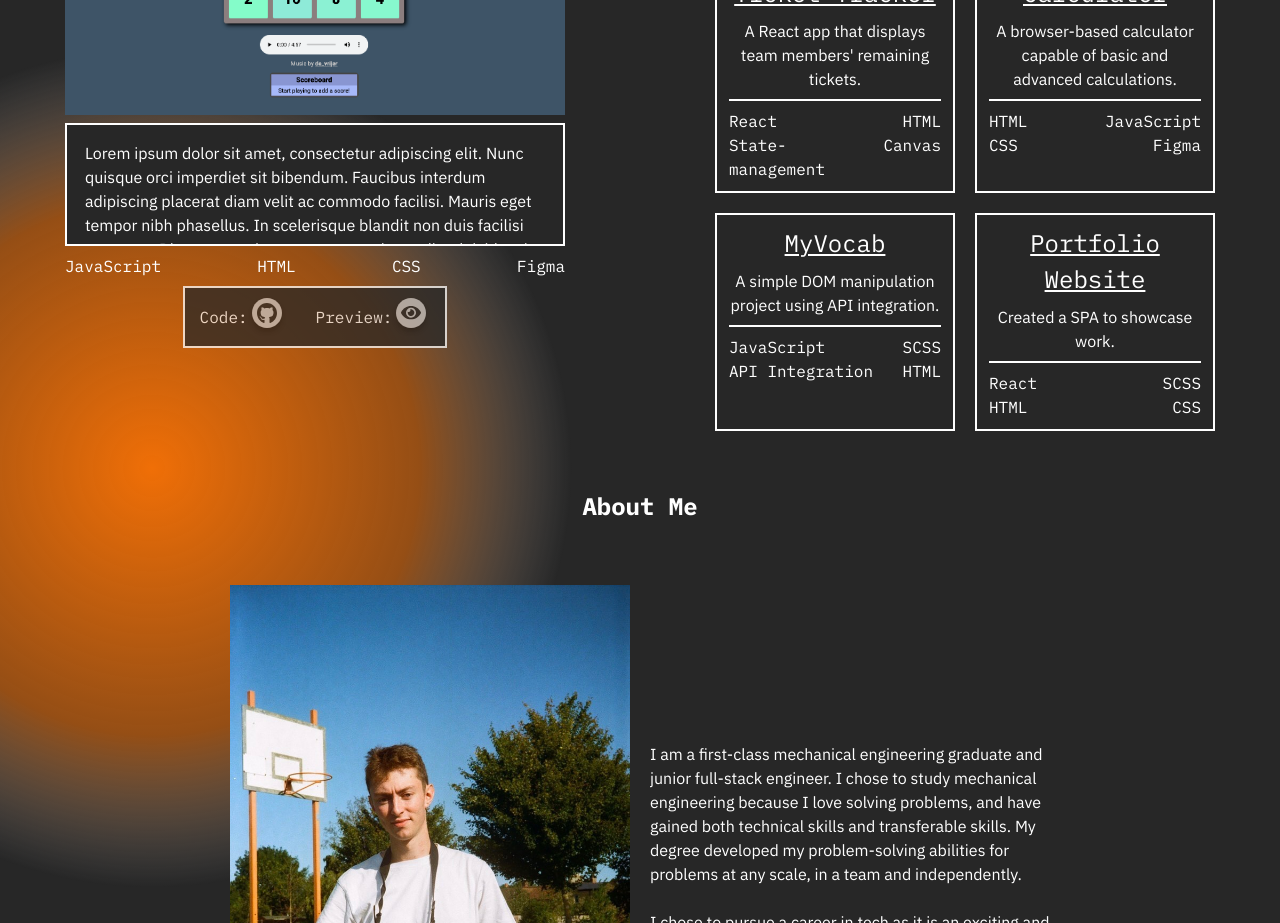
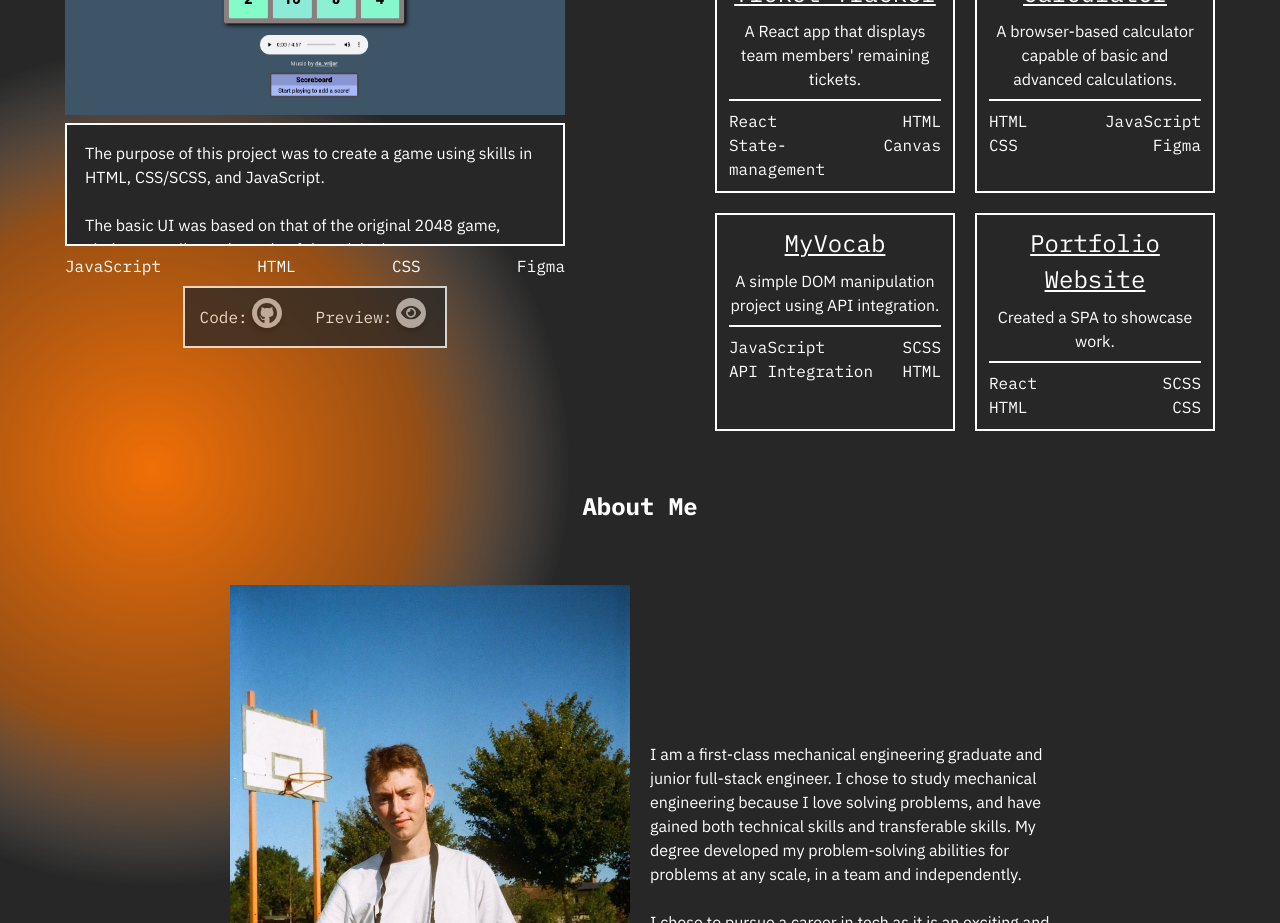
Before and after one commit to samueljacobs98/portfolio-website-react, a React (Create React App) app: page / in a window 1280 px wide. Shown: the part 1160-2083 px from the top of the page. Built offline with nearby package versions, Linux system fonts and the light colour scheme.

Commit message:
wrote project details in project data

```diff
--- a/src/assets/data/projectData.js
+++ b/src/assets/data/projectData.js
@@ -10,7 +10,28 @@ const cardsData = [
     id: 0,
     title: "2048 Game",
     skills: ["JavaScript", "HTML", "CSS", "Figma"],
-    desc: "Lorem ipsum dolor sit amet, consectetur adipiscing elit. Nunc quisque orci imperdiet sit bibendum. Faucibus interdum adipiscing placerat diam velit ac commodo facilisi. Mauris eget tempor nibh phasellus. In scelerisque blandit non duis facilisi cursus et. Dictum amet integer non amet imperdiet dui, id varius sed. Risus risus senectus eu viverra nisl in velit, integer.",
+    desc: [
+      {
+        id: 1,
+        text: "The purpose of this project was to create a game using skills in HTML, CSS/SCSS, and JavaScript.",
+      },
+      {
+        id: 2,
+        text: "The basic UI was based on that of the original 2048 game, aiming to replicate the style of the original game.",
+      },
+      {
+        id: 3,
+        text: "Using media queries, when on a mobile or tablet with no proper mouse cursor available, arrow buttons appear on the interface in order to allow user interaction, even without a keyboard.",
+      },
+      {
+        id: 4,
+        text: "Throughout the project, GitHub was used for version control.",
+      },
+      {
+        id: 5,
+        text: "The approach to the JavaScript was to use DOM interaction to manipulate a 2D array in the JavaScript. Changes in the JavaScript would be fed back to the DOM for visual representation in the UI.",
+      },
+    ],
     shortDesc:
       "A browser-based game using modern JavaScript programming techniques and DOM manipulation.",
     img: img2048,
@@ -23,7 +44,36 @@ const cardsData = [
     id: 1,
     title: "Punk API",
     skills: ["Async Coding", "API Integration", "React"],
-    desc: "Lorem ipsum dolor sit amet, consectetur adipiscing elit. Nunc quisque orci imperdiet sit bibendum. Faucibus interdum adipiscing placerat diam velit ac commodo facilisi. Mauris eget tempor nibh phasellus. In scelerisque blandit non duis facilisi cursus et. Dictum amet integer non amet imperdiet dui, id varius sed. Risus risus senectus eu viverra nisl in velit, integer.",
+    desc: [
+      {
+        id: 1,
+        text: "The aim of this project was to further knowledge of React and React integration with an API. The task was to create a responsive page that enables users to search, filter, and sort through beers and respective details. The data about the beers was obtained from the Punk API.",
+      },
+      {
+        id: 2,
+        text: "Data was fetched from the API. An error handling method was integrated to deal with errors that may be thrown by the API (i.e. searching for a beer that does not exist in the database).",
+      },
+      {
+        id: 3,
+        text: "The useEffect and useState hooks were employed to achieve dynamic performance from the website.",
+      },
+      {
+        id: 4,
+        text: "Inputs were used for all interactive elements so that the user can interact entirely without a mouse if necessary.",
+      },
+      {
+        id: 5,
+        text: "Toggling filters, performing searches, and sorting results led to state changes that were used as the dependencies of a useEffect hook, allowing the page to update the API request and in turn the data displayed on screen.",
+      },
+      {
+        id: 6,
+        text: "A light and dark mode was integrated, allowing the users to adjust the websites visuals at the click of a button.",
+      },
+      {
+        id: 7,
+        text: "Lighthouse was used to assess the accessibility of the website. Colours were adjusted and other accessibility requirements, such as giving all form elements a label (though visibly hidden for the search), were met for all combinations of the light, dark, mobile, and desktop versions of the website.",
+      },
+    ],
     shortDesc:
       "A React application that pulls data from an external public API and presents it in a dashboard.",
     img: imgPunk,
@@ -36,32 +86,115 @@ const cardsData = [
     id: 2,
     title: "Ticket Tracker",
     skills: ["React", "State-management", "HTML Canvas"],
-    desc: "Lorem ipsum dolor sit amet, consectetur adipiscing elit. Nunc quisque orci imperdiet sit bibendum. Faucibus interdum adipiscing placerat diam velit ac commodo facilisi. Mauris eget tempor nibh phasellus. In scelerisque blandit non duis facilisi cursus et. Dictum amet integer non amet imperdiet dui, id varius sed. Risus risus senectus eu viverra nisl in velit, integer.",
+    desc: [
+      {
+        id: 1,
+        text: "The aim of this project was to cement foundational knowledge of React. The task was to create a ticket tracker that could be utilised by a team to keep track of how many tickets (tasks) each team member had left to complete.",
+      },
+      {
+        id: 2,
+        text: "Mock data was to be imported into app component. This data was then passed down as a prop to the tickets component. Each card was rendered based on props past down from the tickets component. Therefore, by passing down functions as props to the card components, each card state could be lifted up to the tickets component.",
+      },
+      {
+        id: 3,
+        text: "Lifting up card state enabled features to be added such as filtering cards visiblity based on colour.",
+      },
+      {
+        id: 4,
+        text: "Card colour was another feature enabled by lifting up the state of each card. By lifting up card state an average count could be calculated. Therefore, each card could be coloured in relation to all other cards. This feature was added so that members of a team using the ticket tracker could assess performance and progress in relation to one another.",
+      },
+      {
+        id: 5,
+        text: "Buttons were used for all interactive elements so that the user can interact with the app entirely without a mouse if necessary.",
+      },
+      {
+        id: 6,
+        text: "HTML Canvas was integrated to make improve the aesthetic of the website. Using an OOP approach, a random number of particles (within limits) at random locations on the page with random colours are created and rendered when the page is loaded.",
+      },
+      {
+        id: 7,
+        text: "Noticable on smaller screens, a parallax scroll was added to add movement to the background shapes, giving the page a more dynamic feel.",
+      },
+    ],
     shortDesc: "A React app that displays team members' remaining tickets.",
     img: imgTicket,
     links: {
-      github: "https://github.com/samueljacobs98/game-project",
-      deployed: "https://samueljacobs98.github.io/game-project/",
+      github: "https://github.com/samueljacobs98/ticket-tracker-project",
+      deployed: "https://samueljacobs98.github.io/ticket-tracker-project/",
     },
   },
   {
     id: 3,
     title: "Calculator",
     skills: ["HTML", "CSS", "JavaScript", "Figma"],
-    desc: "Lorem ipsum dolor sit amet, consectetur adipiscing elit. Nunc quisque orci imperdiet sit bibendum. Faucibus interdum adipiscing placerat diam velit ac commodo facilisi. Mauris eget tempor nibh phasellus. In scelerisque blandit non duis facilisi cursus et. Dictum amet integer non amet imperdiet dui, id varius sed. Risus risus senectus eu viverra nisl in velit, integer.",
+    desc: [
+      {
+        id: 1,
+        text: "The purpose of this project was to develop JavaScript skills, particularly pertaining to interaction with the DOM and the use of functions.",
+      },
+      {
+        id: 2,
+        text: "The design of the calculator required skills including UI Design, HTML, CSS, SCSS, and, mainly, JavaScript.",
+      },
+      {
+        id: 3,
+        text: "The CSS/SCSS used display: grid to organise the calculator elements. The buttons were organised using flexbox.",
+      },
+      {
+        id: 4,
+        text: "A mobile-first approach was taken to designing the calculator, ensuring reponsiveness, hence a consistency of experience regardless of the platform through which the calculator is accessed.",
+      },
+      {
+        id: 5,
+        text: "Throughout the project, GitHub was used for version control.",
+      },
+      {
+        id: 6,
+        text: "Query selectors were used to obtain the necessary assets required from the HTML.",
+      },
+      {
+        id: 7,
+        text: "A key aspect of the programming of the calculator was that the eval() function was not to be used. Therefore, a series of functions were divised to control the calculator function. A function called 'checkButtonType' was used to determine what kind of button was clicked and what should happen as a result of the click event.",
+      },
+      {
+        id: 8,
+        text: "For each type of button, different functions were employed.",
+      },
+      {
+        id: 9,
+        text: "Edge cases were assessed and accounted for. For example, if the prefacing operator to the top line of the display was removed using the delete key and followed with by clicking on any number, the user receives visual feedback in the form of changing button colours to demonstrate the next button pressed should be an operator.",
+      },
+      {
+        id: 10,
+        text: "Once the basic calculator had been programmed and functioned correctly, additional buttons were added. These buttons include 'Ans', 'π', '%', '√', '(', and ')'.",
+      },
+      {
+        id: 11,
+        text: "Integration of Ans, Pi, and %, required basic functions. However, the square root relied on successful implementation of the bracket function. For the bracket function to work, it was necessary to ensure that mathematical opperator precedence (B.I.D.M.A.S.) was followed.",
+      },
+      {
+        id: 12,
+        text: "Finally, a feature was added to allow users to control the maximum number of decimal places to which solutions and pi will be printed.",
+      },
+    ],
     shortDesc:
       "A browser-based calculator capable of basic and advanced calculations.",
     img: imgCalc,
     links: {
-      github: "https://github.com/samueljacobs98/game-project",
-      deployed: "https://samueljacobs98.github.io/game-project/",
+      github: "https://github.com/samueljacobs98/calculator-project",
+      deployed: "https://samueljacobs98.github.io/calculator-project/",
     },
   },
   {
     id: 4,
     title: "MyVocab",
     skills: ["JavaScript", "API Integration", "SCSS", "HTML"],
-    desc: "Lorem ipsum dolor sit amet, consectetur adipiscing elit. Nunc quisque orci imperdiet sit bibendum. Faucibus interdum adipiscing placerat diam velit ac commodo facilisi. Mauris eget tempor nibh phasellus. In scelerisque blandit non duis facilisi cursus et. Dictum amet integer non amet imperdiet dui, id varius sed. Risus risus senectus eu viverra nisl in velit, integer.",
+    desc: [
+      {
+        id: 1,
+        text: "I carried out this project outside of my course at Nology in an effort to consolidate what I had learnt. The main to focus points of this project was DOM manipulation using JavaScript and utilising data from a API (dictionaryapi.dev).",
+      },
+    ],
     shortDesc: "A simple DOM manipulation project using API integration.",
     img: imgVocab,
     links: {
@@ -73,12 +206,17 @@ const cardsData = [
     id: 5,
     title: "Portfolio Website",
     skills: ["React", "HTML", "SCSS", "CSS"],
-    desc: "Lorem ipsum dolor sit amet, consectetur adipiscing elit. Nunc quisque orci imperdiet sit bibendum. Faucibus interdum adipiscing placerat diam velit ac commodo facilisi. Mauris eget tempor nibh phasellus. In scelerisque blandit non duis facilisi cursus et. Dictum amet integer non amet imperdiet dui, id varius sed. Risus risus senectus eu viverra nisl in velit, integer.",
+    desc: [
+      {
+        id: 1,
+        text: "Having created a portfolio website in HTML and CSS as the first project on the Nology course, the site was recreated in React.",
+      },
+    ],
     shortDesc: "Created a SPA to showcase work.",
     img: imgPort,
     links: {
-      github: "https://github.com/samueljacobs98/game-project",
-      deployed: "https://samueljacobs98.github.io/game-project/",
+      github: "https://github.com/samueljacobs98/portfolio-website-react",
+      deployed: "https://samueljacobs98.github.io/portfolio-website-react/",
     },
   },
 ];
--- a/src/components/Projects/Project/Project.jsx
+++ b/src/components/Projects/Project/Project.jsx
@@ -5,6 +5,18 @@ import "./Project.scss";
 
 const Project = ({ data }) => {
   const { skills, title, desc, img, links } = data;
+
+  const descJSX = desc.map((para, index) => {
+    const { id, text } = para;
+    return (
+      <>
+        <p key={id} className="project__para">
+          {text}
+        </p>
+        {index < desc.length - 1 && <br key={"br" + id} />}
+      </>
+    );
+  });
 
   const skillJSX = skills.map((skill) => {
     return (
@@ -18,7 +30,7 @@ const Project = ({ data }) => {
     <section className="project">
       <h3 className="project__heading">{title}</h3>
       <img className="project__img" src={img} alt={title} />
-      <p className="project__text">{desc}</p>
+      <div className="project__text">{descJSX}</div>
       <div className="project__skills">{skillJSX}</div>
       <ProjectLinks links={links} />
     </section>
--- a/src/components/Projects/Project/Project.scss
+++ b/src/components/Projects/Project/Project.scss
@@ -17,6 +17,8 @@
     padding: $padding-project;
     overflow: auto;
     background-color: $colour-background;
+  }
+  &__para {
     font-family: $font-secondary;
   }
   &__skills {
```
